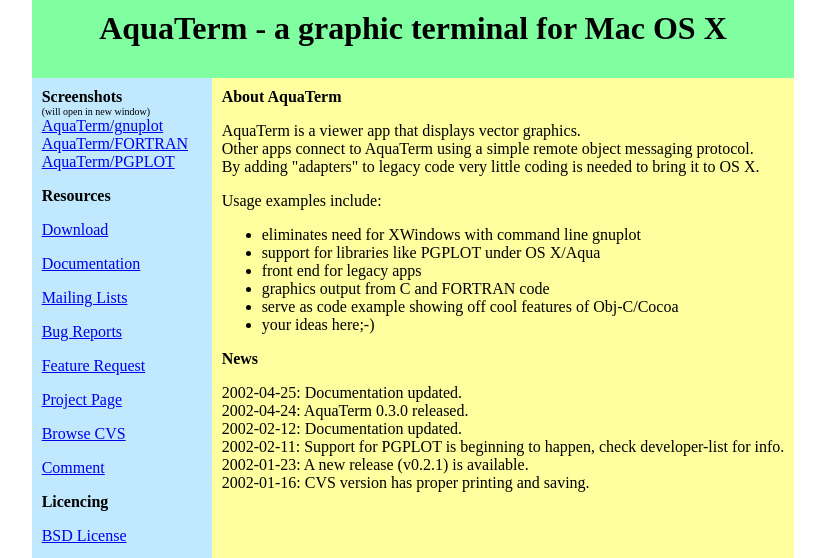
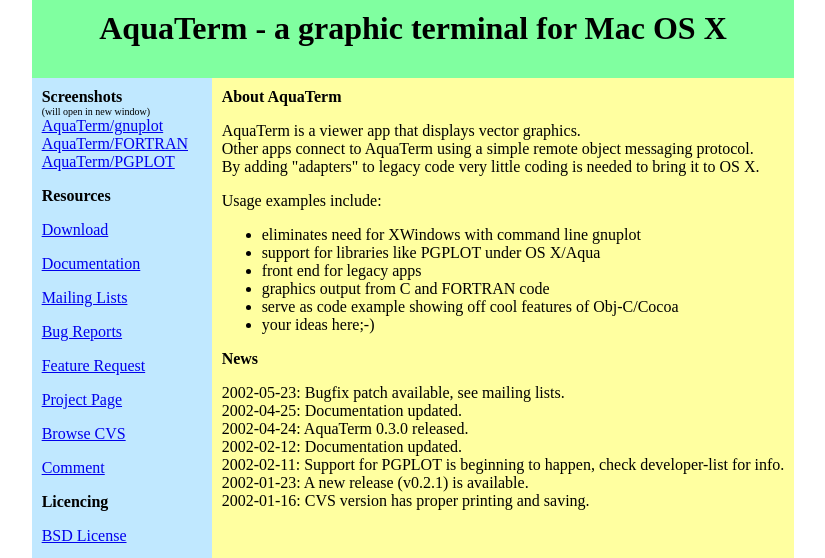
Before and after one commit to AquaTerm/old_website, a plain HTML site: page index.html in a window 1280 px wide. Shown: the top 558 px of the page, without its empty margins (227-1052 px from the left). Drawn offline with Linux system fonts and the light colour scheme.

Commit message:
Updating frontpage

```diff
--- a/index.html
+++ b/index.html
@@ -72,6 +72,7 @@
                 <P>
                 <B>News</B>
 	            <P>
+	            2002-05-23: Bugfix patch available, see mailing lists.<BR>
 	            2002-04-25: Documentation updated.<BR>
 	            2002-04-24: AquaTerm 0.3.0 released.<BR>
 		        2002-02-12: Documentation updated.<BR>
```
